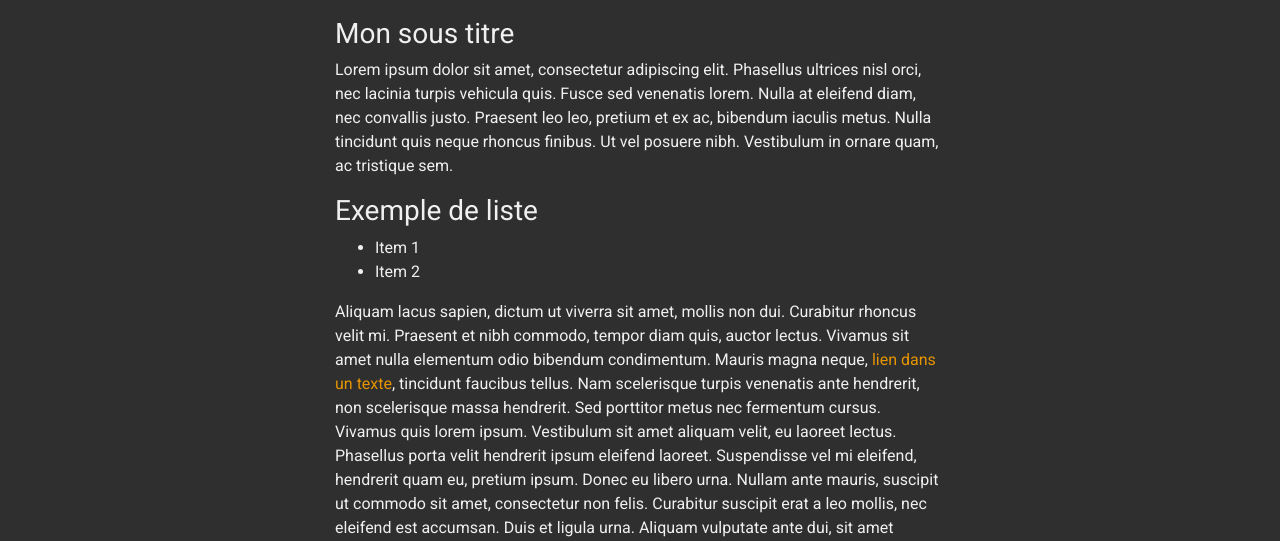
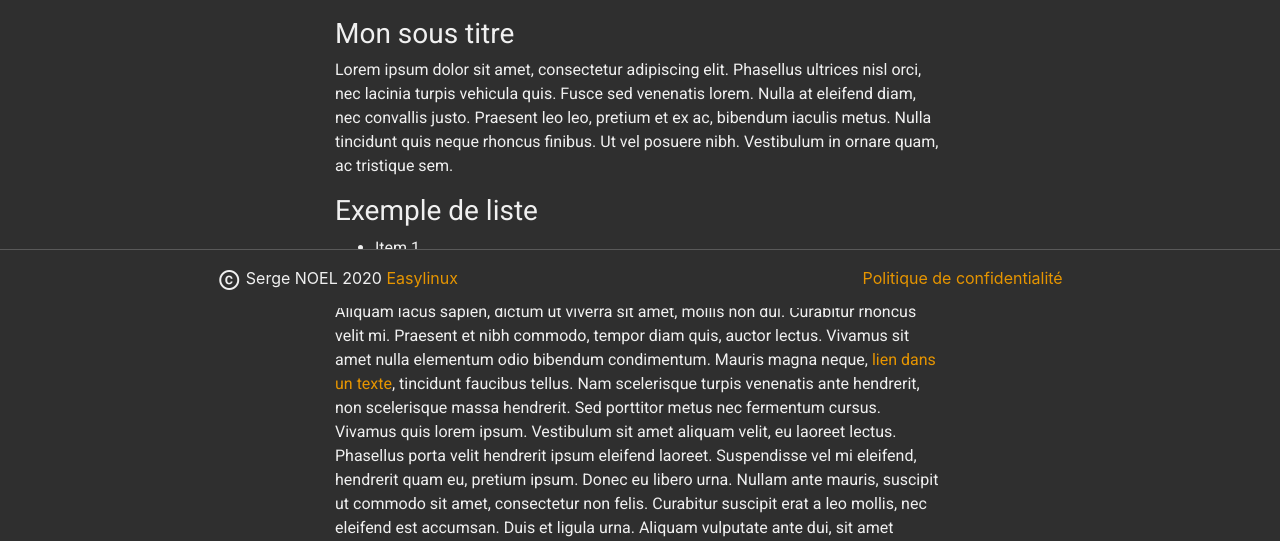
Before and after one commit to EasyLinux/EasyCMS, a PHP site: page /FrontEnd/index.html in a window 1280 px wide. Shown: the part 492-1033 px from the top of the page. Run offline with PHP 8.4, Linux system fonts and the light colour scheme.

Commit message:
footer fixed to bottom

```diff
--- a/FrontEnd/css/style.css
+++ b/FrontEnd/css/style.css
@@ -114,6 +114,7 @@ body {
 main {
   font-family: 'Roboto', sans-serif;
   margin-top: 3rem;
+  margin-bottom: 7rem;
 }
 
 main h2 {
@@ -137,11 +138,17 @@ main h2 {
 /*** FOOTER ***/
 footer {
   border-top: 1px solid rgba(255, 255, 255, .2);
-  margin-top: 4rem;
   padding: 1rem 5rem;
+  position: fixed;
+  bottom: 0;
+  background: #2f2f2f;
 }
 
 #footer {
   display: flex;
   justify-content: space-around;
 }
+
+footer p {
+  margin: 0;
+}
```
